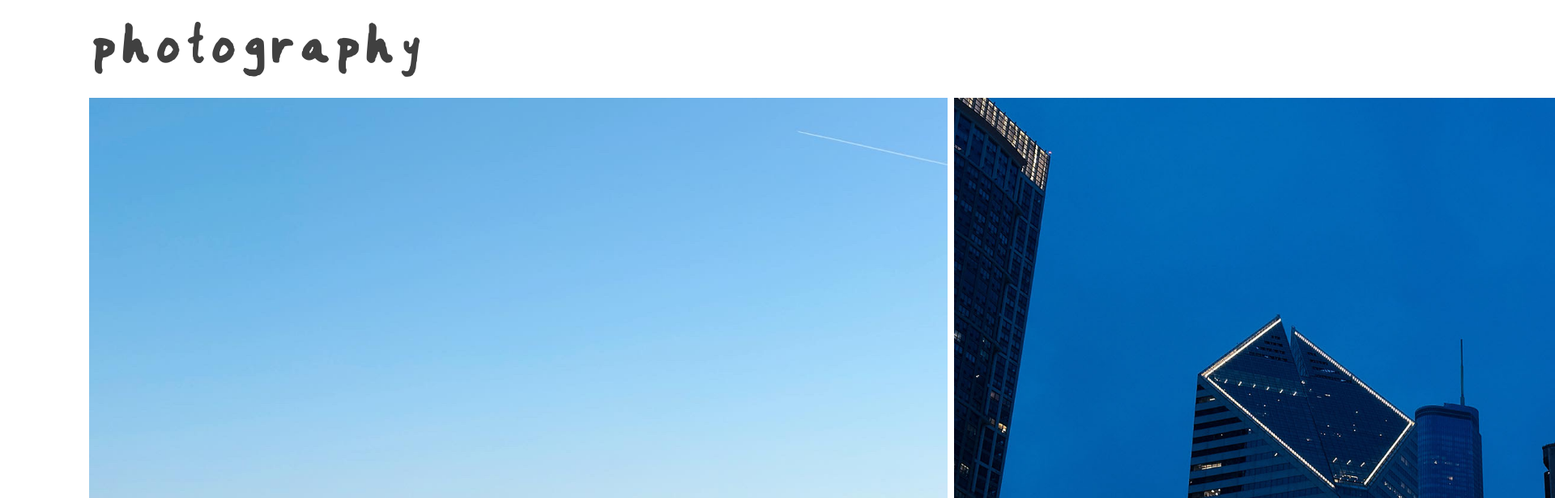
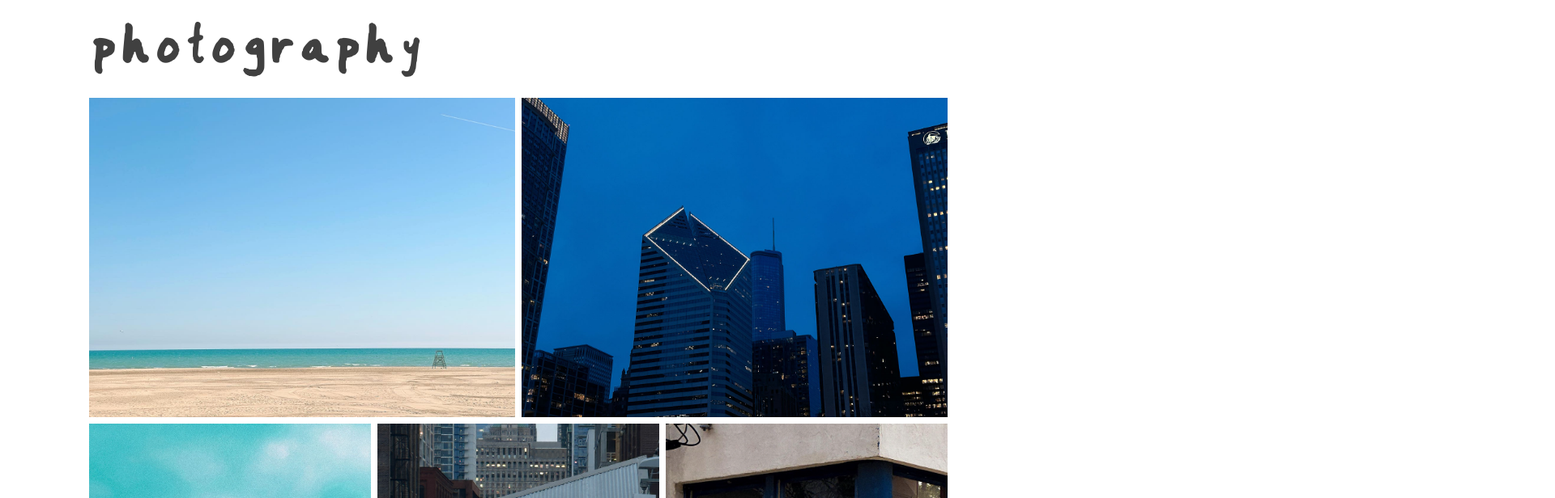
Before and after one commit to nc6041/NatChengPortfolio, a React (Vite) app: page /other in a window 1280 px wide. Shown: the part 2400-3016 px from the top of the page at 81% size, 1920 px wide, since content can reach past the window. Built offline with nearby package versions, Linux system fonts and the light colour scheme.

Commit message:
Fix images in Chrome bug

```diff
--- a/src/pages/Other/Photography.tsx
+++ b/src/pages/Other/Photography.tsx
@@ -9,7 +9,7 @@ import secondfloor from '@/assets/secondfloor.png'
 import PageSection from '@/components/PageSection'
 import Title from '@/components/Title'
 
-const imgClassName = 'w-full h-full'
+const imgClassName = 'w-full h-full min-w-0'
 const rowClassName = 'flex flex-col sm:flex-row gap-2'
 
 const Photography = () => {
```
